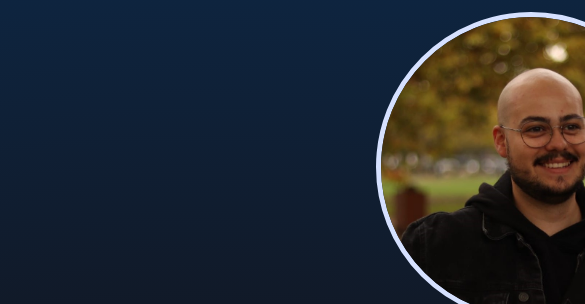
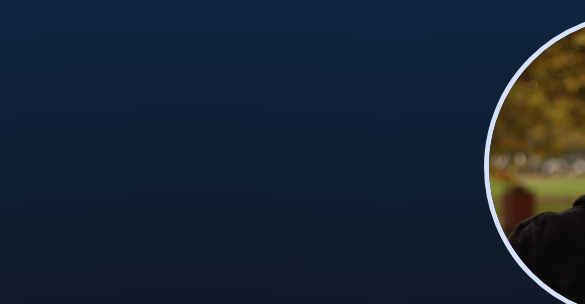
Before and after one commit to thomasthimel/Portfolio, a plain HTML site: page index.html in a window 390 px wide. Shown: the part 103-407 px from the top of the page, 585 px wide, since content can reach past the window. Drawn offline with Linux system fonts and the light colour scheme.

Commit message:
Update style.css

```diff
--- a/style.css
+++ b/style.css
@@ -365,7 +365,7 @@ h2 {
     width: 300px;
     position: relative;
     bottom: 140px;
-    right: 208px;
+    right: 100px;
     max-width: 100%;
   }
   h1 {
```
